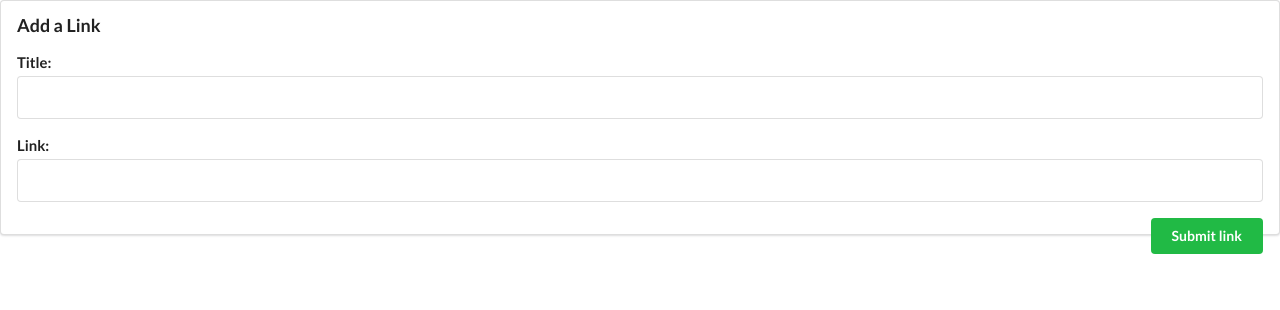
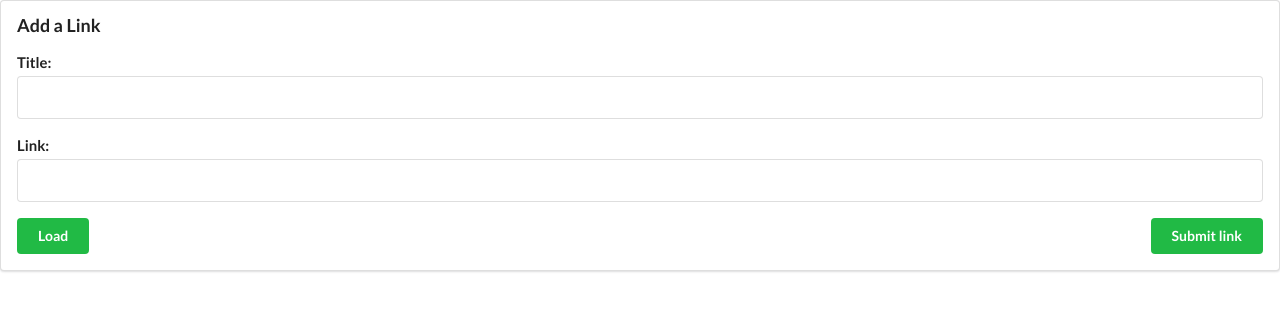
Before and after one commit to ralbu/FunBrain-Angular2, an Angular app in the folder FunBrain/: page / in a window 1280 px wide. Shown: the top 310 px of the page. Built offline with nearby package versions, Linux system fonts and the light colour scheme.

Commit message:
doing an http call

```diff
--- a/FunBrain/src/app/app.module.ts
+++ b/FunBrain/src/app/app.module.ts
@@ -1,5 +1,6 @@
 import { BrowserModule } from '@angular/platform-browser';
 import { NgModule } from '@angular/core';
+import {HttpModule} from "@angular/http";
 
 import { AppComponent } from './app.component';
 import {UserComponent} from './user/user.component';
@@ -10,7 +11,8 @@ import {UserComponent} from './user/user.component';
     UserComponent
   ],
   imports: [
-    BrowserModule
+    BrowserModule,
+    HttpModule
   ],
   providers: [],
   bootstrap: [AppComponent]
--- a/FunBrain/src/app/user/user.component.html
+++ b/FunBrain/src/app/user/user.component.html
@@ -15,5 +15,8 @@
           class="ui positive right floated button">
     Submit link
   </button>
+  <div *ngIf="loading">loading ...</div>
+
+  <button (click)="loadData()" class="ui positive button">Load</button>
 
 </form>
--- a/FunBrain/src/app/user/user.component.ts
+++ b/FunBrain/src/app/user/user.component.ts
@@ -1,12 +1,30 @@
 import { Component, OnInit } from '@angular/core';
+import {Http, Response} from '@angular/http';
 
 @Component({
     selector: 'app-user',
     templateUrl: 'user.component.html'
 })
 export class UserComponent implements OnInit {
-    constructor() { }
+  loading: boolean;
+  users: any;
+    constructor(public http: Http) { }
 
     ngOnInit() { }
 
+    private loadData(): boolean {
+      console.log('Load data');
+
+      this.loading = true;
+
+      this.http.request('http://localhost:64884/api/users')
+        .subscribe((res: Response) => {
+        this.users = res.json();
+        this.loading = false;
+        console.log('Users', this.users);
+      });
+
+      return false;
+    }
+
 }
```
Also changed, not shown: 1 other file (tests, documents, lock files or other folders).
